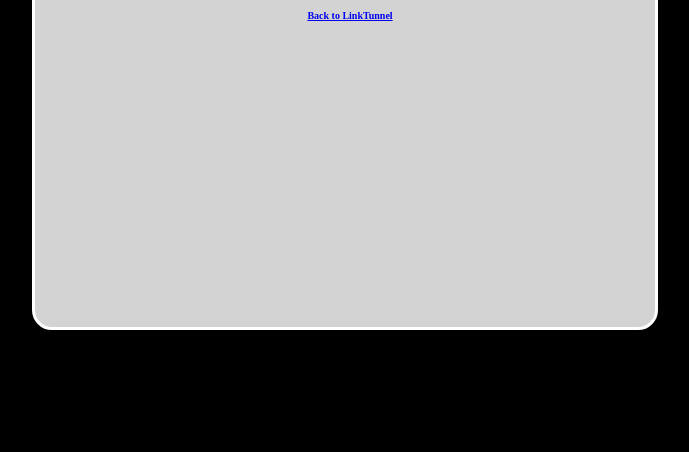
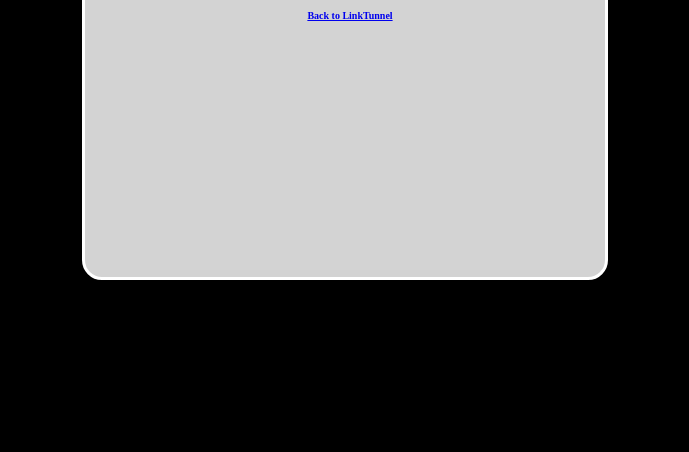
Before and after one commit to RodyMan/LinkGen, a plain HTML site: page index.html in a window 1280 px wide. Shown: the part 348-800 px from the top of the page, without its empty margins (295-984 px from the left). Drawn offline with nearby package versions, Linux system fonts and the light colour scheme.

Commit message:
Update styles.css

```diff
--- a/styles.css
+++ b/styles.css
@@ -26,7 +26,7 @@ h6{
 	border-sizing: border-box;
 	top: 50%;
 	left: 50%;
-	padding: 10rem 10rem;
+	padding: 5rem 5rem;
 	transform: translate(-50%, -50%);
 	background-color: #D3D3D3;
 	height: 35rem;
```
